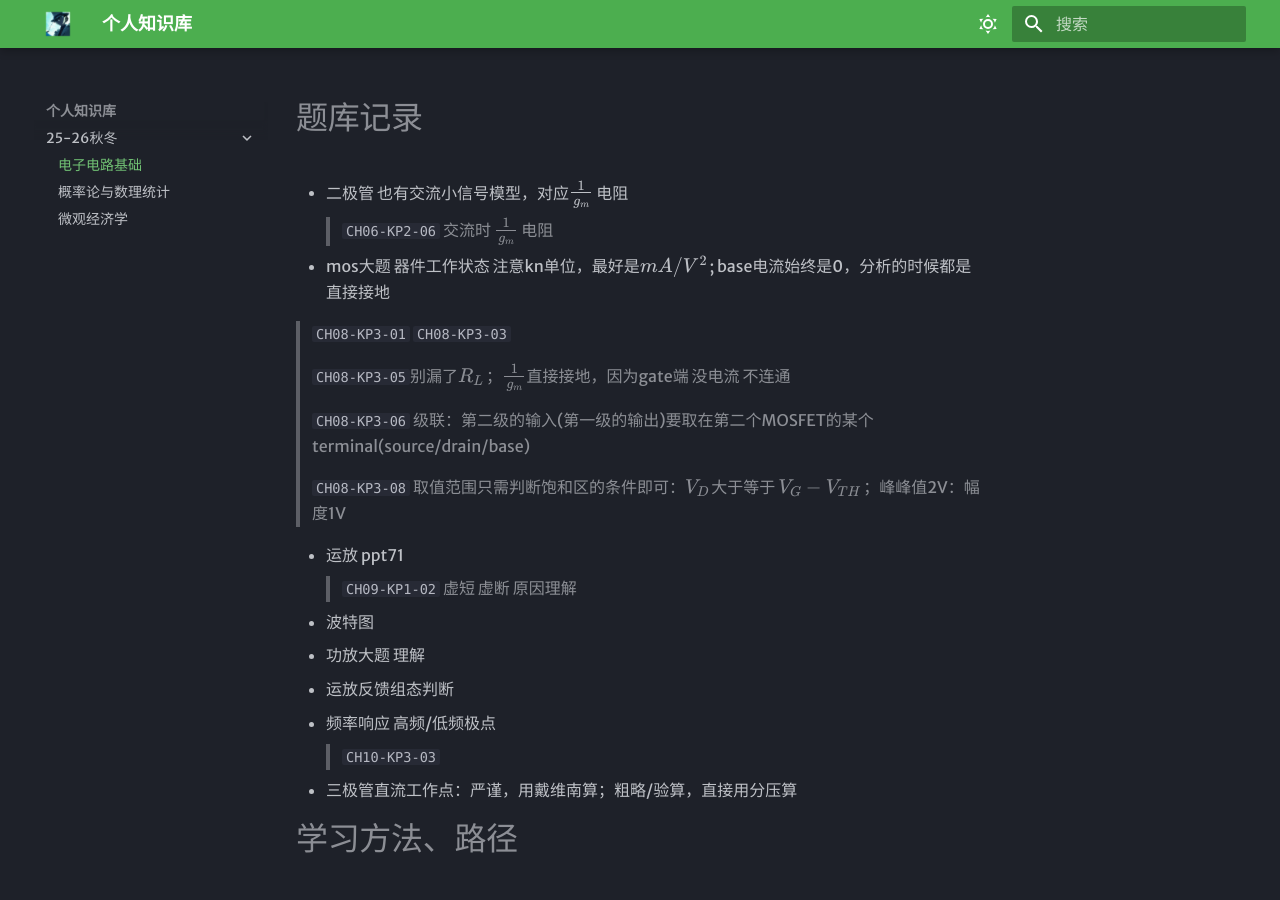
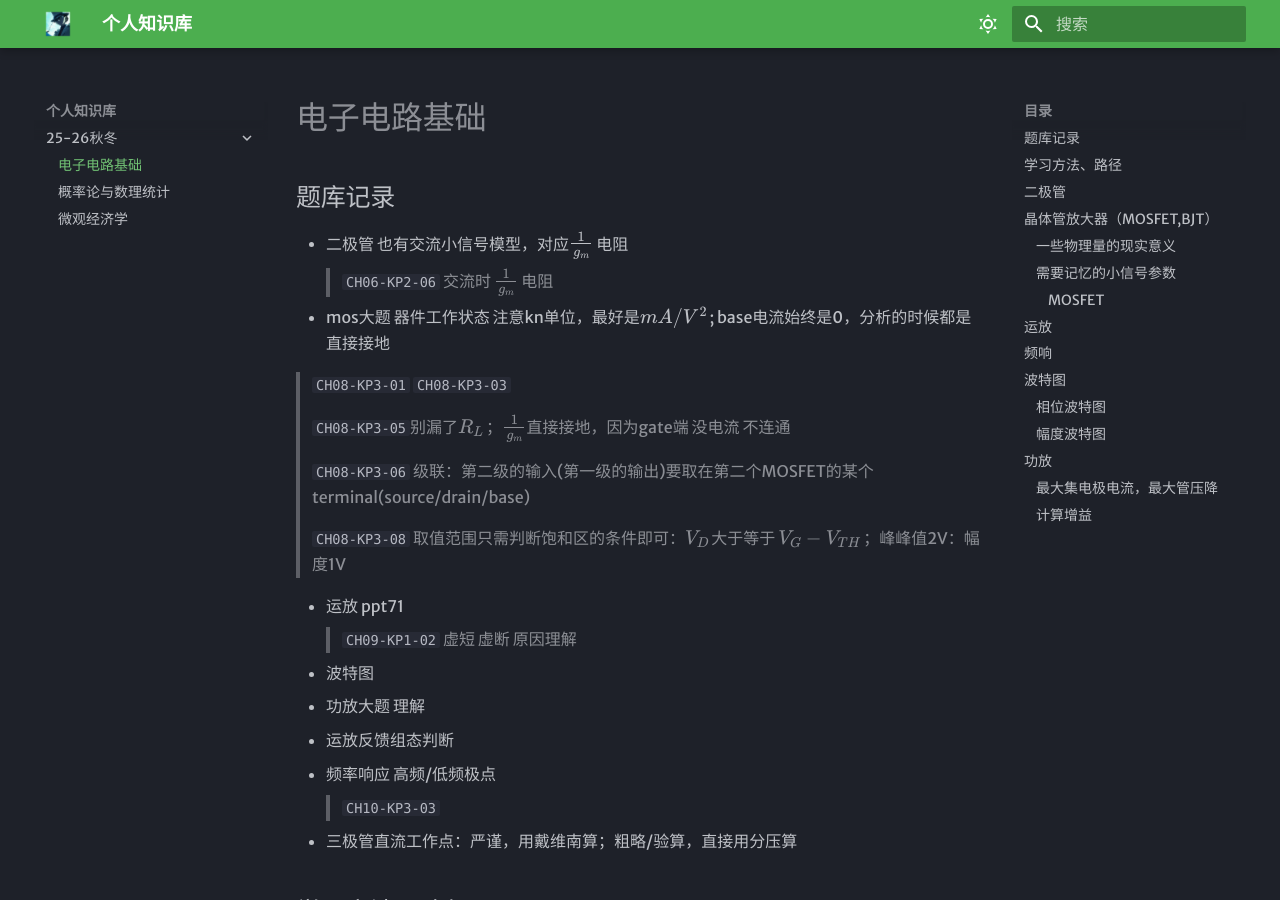
Before and after one commit to ShihangWu/mkdocs, an MkDocs documentation site: the page built from docs/25-26fall/ElectricCircuits.md, in a window 1280 px wide and 900 px high. Built offline with MkDocs 1.6.1 and Material for MkDocs 9.7.7, drawn with Linux system fonts in a browser that asks for light colours; some web fonts are replaced.

```diff
--- a/docs/25-26fall/ElectricCircuits.md
+++ b/docs/25-26fall/ElectricCircuits.md
@@ -6,7 +6,8 @@
  * @FilePath: \my-project\docs\大二上\电子电路基础.md
  * @Description: 这是默认设置,请设置`customMade`, 打开koroFileHeader查看配置 进行设置: https://github.com/OBKoro1/koro1FileHeader/wiki/%E9%85%8D%E7%BD%AE
 -->
-# 题库记录
+# 电子电路基础
+## 题库记录
 - 二极管 也有交流小信号模型，对应$\frac{1}{g_m}$ 电阻
 > `CH06-KP2-06` 交流时 $\frac{1}{g_m}$ 电阻
 - mos大题 器件工作状态 注意kn单位，最好是$mA/V^2$ ; base电流始终是0，分析的时候都是直接接地
@@ -27,28 +28,28 @@
 - 频率响应 高频/低频极点
 > `CH10-KP3-03`
 - 三极管直流工作点：严谨，用戴维南算；粗略/验算，直接用分压算
-# 学习方法、路径
+## 学习方法、路径
 前半学期电路分析部分，上课听讲以及题库刷题基本可以cover。MOSFET,BJT小信号模型是承上启下的关键部分，首先要理解课内PPT，记住（$g_m=\frac{I_C}{V_T},r_o = \frac{V_A}{I_D}=\frac{1}{\lambda I_D}$）等基本量的公式，把`CS(CE),CG(CB),CD(CC)`等小信号模型自己推导一遍，在理解的基础上记忆。运放、频响、功放部分，课内PPT基本可以cover。反馈部分重在理解，首先要找对反馈组态，再根据组态来得出闭环输入输出电阻与拆环后输入输出电阻的乘除关系（总是想好的方向走），反馈部分推荐B站UP **这个ximo不太冷**。
-# 二极管
+## 二极管
 分析理想二极管导通状态，开启，则电压为0
 
-# 晶体管放大器（MOSFET,BJT）
+## 晶体管放大器（MOSFET,BJT）
 MOSFET(NMOS)饱和区 $V_D \geq V_S - V_{TH}$
 
 BJT(NPN)放大区 $V_C \geq V_B - 0.7V$
 
 从图形上看，相对位置是一样的
 
-## 一些物理量的现实意义
+### 一些物理量的现实意义
 理解输入输出电阻的现实意义
 - 输入电阻：从信号源索取电流的能力
 - 输出电阻：带负载的能力
-## 需要记忆的小信号参数
+### 需要记忆的小信号参数
 如果$r_o$（一般很大）与$\frac{1}{g_m},\frac{R_B}{\beta+1}$等较小的电阻并联时，直接不考虑（不出现在式子里）
 
 期末考试中会详细说明是否考虑$r_o$
 
-### MOSFET
+#### MOSFET
 $g_m = \frac{I_D}{V_{OV}/2}$
 
 $r_o =\frac{1}{\lambda I_D}, 也即 r_o =\frac{V_A}{I_D}，其中 \lambda = \frac{1}{V_A},$ $r_o$为沟道调制效应（厄雷效应）对应的电阻
@@ -58,26 +59,26 @@ $r_o =\frac{1}{\lambda I_D}, 也即 r_o =\frac{V_A}{I_D}，其中 \lambda = \fra
     把GS之间的那个箭头看成一个$\frac{1}{g_m}$的电阻
     MOSFET多级级联的时候，要找到$V_{in}$，一般是G（栅极Gate），才能使用公式和小信号模型
 
-# 运放
+## 运放
 运用叠加定理时，其他信号源要置零（接地）
 
-# 频响
+## 频响
 - 下限截止频率：低频分析，考虑串联在电路里的电容（看得见的，画出来的），不考虑晶体管的寄生电容
 - 上限截止频率：高频分析（交流分析），低频分析时的电容全部短路（电路图里看的见的电容全部短路，即 不考虑串联在电路里的电容（看得见的，画出来的）），考虑晶体管的寄生电容；开路时间常数法只开路三个寄生电容，低频分析时的电容全部短路（电路图里看的见的电容全部短路）始终都是短路
 
-# 波特图
-## 相位波特图
+## 波特图
+### 相位波特图
 画图方法 （第一遍听时较难理解，需刷题库）
 
 从中间往两边画，频率相对大小可以忽略1或者只有1
 先确定中频增益，再第一个极点的相位是中频增益对应相位减45度，之后每个极点的相位都为上一个极点减90度（与实际原理相符），（由于每个极点的影响范围是正负一个数量级，因此部分相邻数量级的极点直接相连即可，数量级超过一个的极点用斜率为-1的直线标出该阶段（即正负一个数量级的阶段），然后将各阶段的端点相连即可）
-## 幅度波特图
+### 幅度波特图
 先算出中频增益，每个极点处斜率绝对值增加20dB/decade
 
-# 功放
+## 功放
 根据PPT计算一遍，重点是要理解推导过程，而非死记硬背公式
-## 最大集电极电流，最大管压降
+### 最大集电极电流，最大管压降
 - 最大集电极电流: 要求管子开启，负半周关闭（意味着没有电流）的时候不能算
 - 最大管压降: 负半周关闭的时候要算上
-## 计算增益
+### 计算增益
 看作 $R_{out}$ 和 $R_L$ 串联分压（电流相同）
--- a/docs/25-26fall/Probability.md
+++ b/docs/25-26fall/Probability.md
@@ -6,8 +6,9 @@
  * @FilePath: \my-project\docs\大二上\概率论与数理统计.md
  * @Description: 这是默认设置,请设置`customMade`, 打开koroFileHeader查看配置 进行设置: https://github.com/OBKoro1/koro1FileHeader/wiki/%E9%85%8D%E7%BD%AE
 -->
-# 学习方法（个人向）
-## 课本内容
+# 概率论与数理统计
+## 学习方法（个人向）
+### 课本内容
 前三章主要难点在于概率分布函数、概率密度函数的计算，多多练习，提高二重积分的计算能力；大数定律要熟记切比雪夫多项式等，熟悉常见题型即可；统计量、假设检验、参数估计部分，熟记各个量的公式及结论
-## 作业与考试
+### 作业与考试
 作业要熟练使用计算器，卡西欧999CNCW计算器有统计功能，可以计算平均数、方差、标准差等统计量，分布功能貌似无法计算从负无穷开始积的积分值和积到正无穷的积分制，这一块还是查课本的附表更好。应对考试，首先要把课本例题过一遍，熟悉题型，课本统计量、假设检验、参数估计部分，要牢记各个量的公式，要多练习计算能力
```
Also changed, not shown: docs/25-26fall/MicroEconomics.md (+3 -2 lines).
